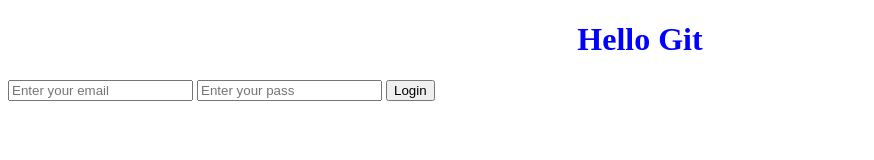
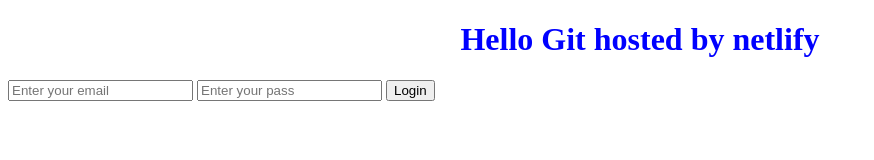
Before and after one commit to zahra-p/my-awesome-project, a plain HTML site: page index.html in a window 1280 px wide. Shown: the whole page, without its empty margins (0-874 px from the left). Drawn offline with Linux system fonts and the light colour scheme.

Commit message:
Update index.html

```diff
--- a/index.html
+++ b/index.html
@@ -8,7 +8,7 @@
     <link rel="stylesheet" href="styles.css" />
   </head>
   <body>
-    <h1>Hello Git</h1>
+    <h1>Hello Git hosted by netlify</h1>
     <form>
       <input type="email" placeholder="Enter your email" />
       <input type="password" placeholder="Enter your pass" />
```
